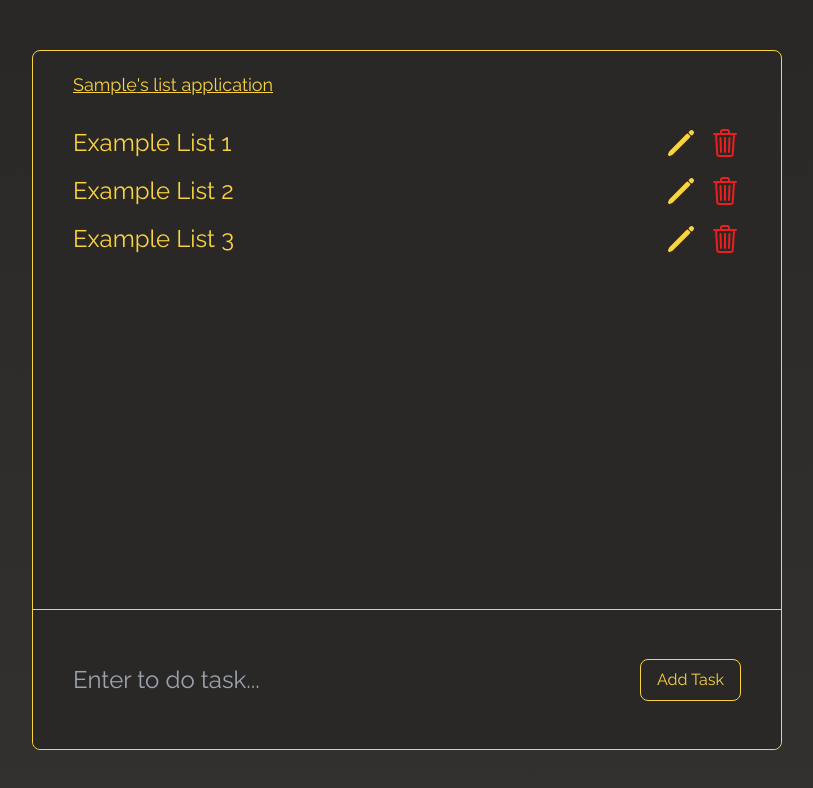
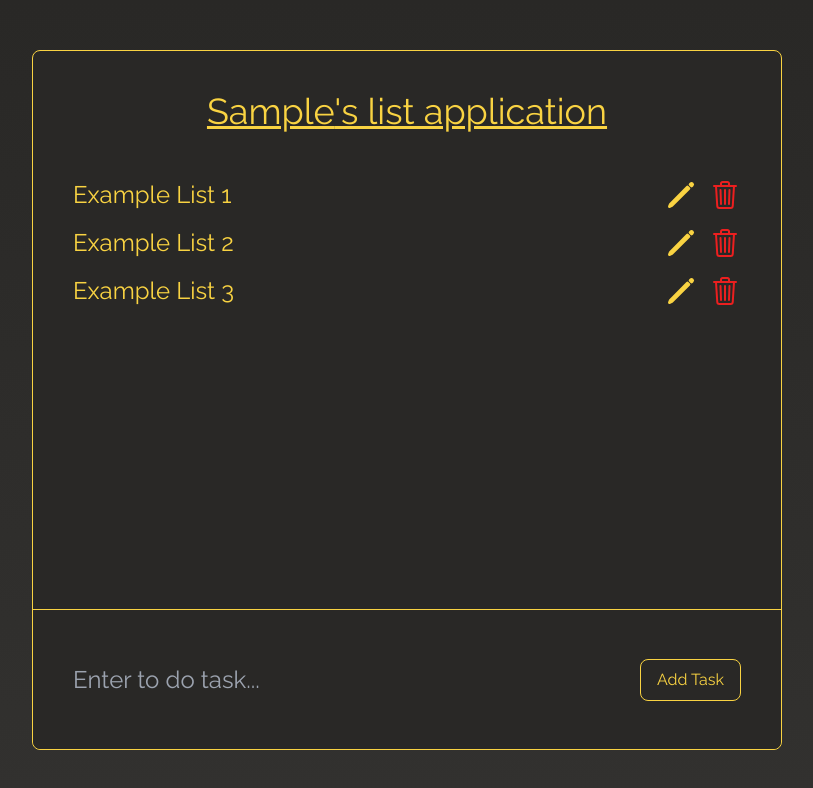
Before and after one commit to Stewie154/Redux-To-Do-List, a React (Create React App) app: page / in a window 1280 px wide. Both pictures are taken after typing "Sample" into the empty fields and a click on the button "Add name". Shown: the top 788 px of the page, without its empty margins (233-1046 px from the left). Built offline with nearby package versions, Linux system fonts and the light colour scheme.

Commit message:
header styles

```diff
--- a/src/components/header/Header.js
+++ b/src/components/header/Header.js
@@ -15,7 +15,7 @@ const Header = () => {
 
 	const header = (
 		<Fade>
-			<h1 className="w-fit py-5 text-lg text-left underline cursor-pointer hover:text-xl header-hover transition-all" onClick={openModal}>
+			<h1 className="py-5 md:py-10 text-lg md:text-4xl text-center underline cursor-pointer hover:text-xl md:hover:text-5xl header-hover transition-all" onClick={openModal}>
 				{userName}'s list application
 			</h1>
 		</Fade>
```
